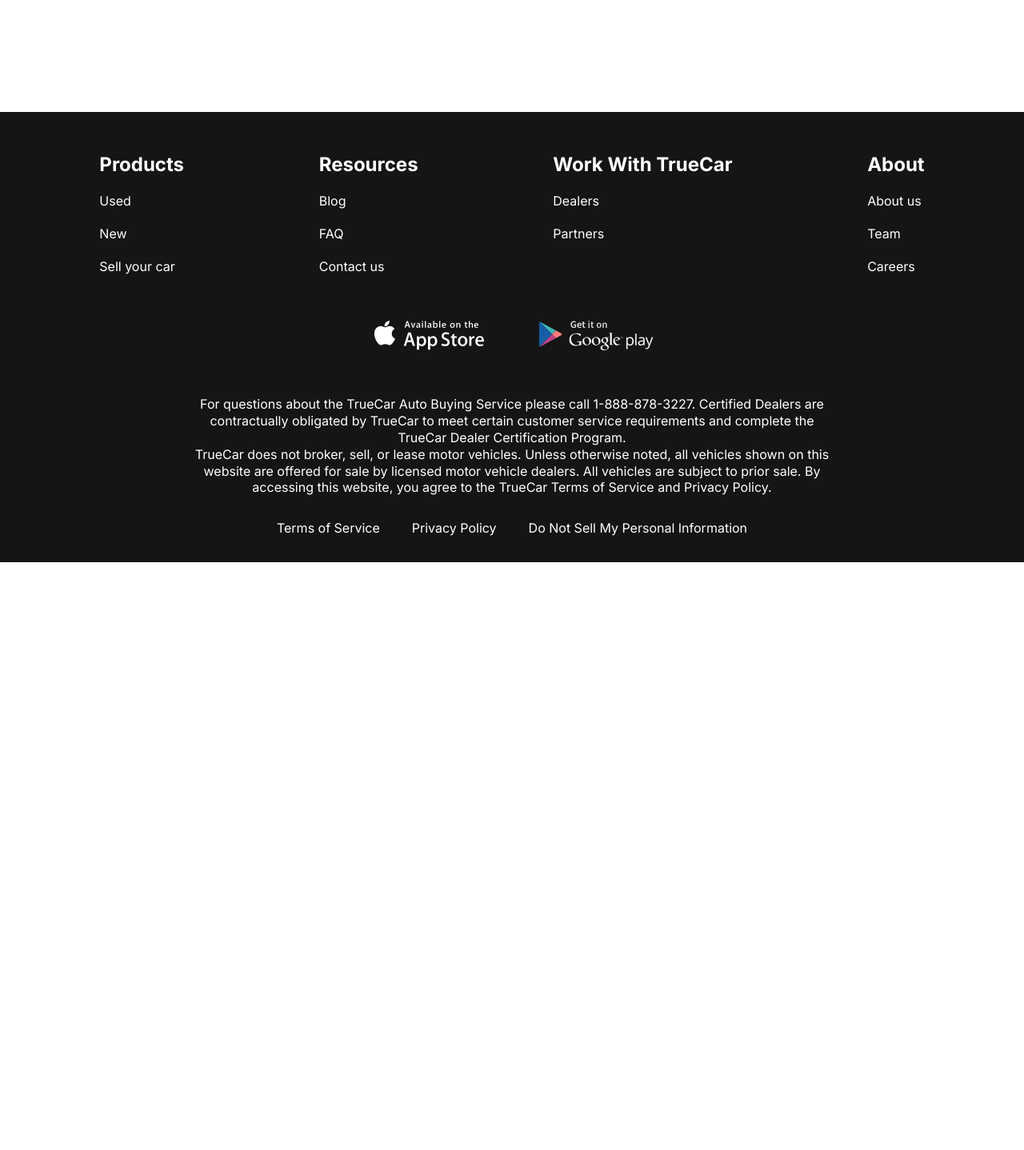
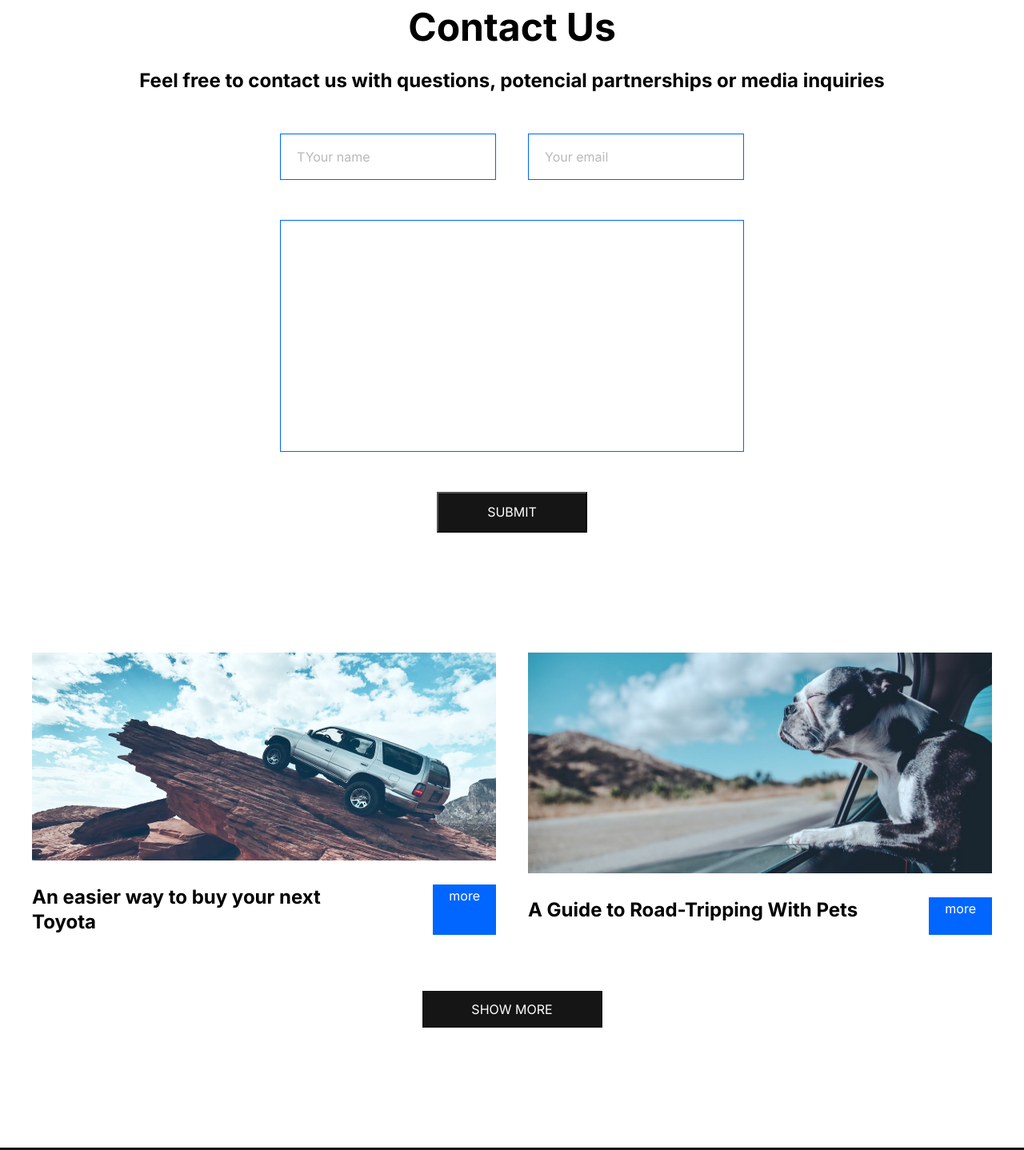
Before and after one commit to TimWolfskin/cars-leasing, a plain HTML site: page app/contacts.html in a window 1280 px wide. Shown: the part 237-1675 px from the top of the page at 80% size. Before the commit the page ends 940 px from the top, so only its background shows below. Drawn offline with Linux system fonts and the light colour scheme; files that its build step writes are made by us from their sources.

Commit message:
added page contacts

```diff
--- a/app/contacts.html
+++ b/app/contacts.html
@@ -9,14 +9,14 @@
     <link rel="preconnect" href="https://fonts.googleapis.com">
     <link rel="preconnect" href="https://fonts.gstatic.com" crossorigin>
     <link href="https://fonts.googleapis.com/css2?family=Inter:wght@300;400;500;600;700&display=swap" rel="stylesheet">
-    <link rel="stylesheet" href="css/style.min.css">
+    <link rel="stylesheet" href="css/style.css">
 </head>
 
 <body>
     <header class="header">
         <div class="container">
             <div class="header__inner">
-                <a class="logo" href="#">
+                <a class="logo" href="index.html">
                     <img class="logo__img" src="images/icons/logo.svg" alt="">
                 </a>
                 <nav class="menu">
@@ -42,7 +42,42 @@
         </div>
     </header>
     <div class="wrapper">
-        <main class="main"></main>
+        <main class="main">
+            <section class="contacts">
+                <div class="container">
+                    <h2 class="section-title contacts__title">Contact Us</h2>
+                    <p class="contacts__text">
+                        Feel free to contact us with questions, potencial
+                        partnerships or media inquiries
+                    </p>
+                    <form class="form" action="#">
+                        <input class="form__input" type="text" placeholder="TYour name">
+                        <input class="form__input" type="email" placeholder="Your email">
+                        <textarea class="form__textarea" placeholder="Your text">
+
+                        </textarea>
+                        <button class="form__btn" type="submit">SUBMIT</button>
+                    </form>
+                </div>
+            </section>
+            <section class="blog">
+                <div class="container">
+                    <div class="blog__items">
+                        <div class="blog__item">
+                            <img class="blog__item-img" src="images/blog-1.jpg" alt="">
+                            <h4 class="blog__item-title">An easier way to buy your next Toyota</h4>
+                            <a class="blog__item-link" href="#">more</a>
+                        </div>
+                        <div class="blog__item">
+                            <img class="blog__item-img" src="images/blog-2.jpg" alt="">
+                            <h4 class="blog__item-title">A Guide to Road-Tripping With Pets</h4>
+                            <a class="blog__item-link" href="#">more</a>
+                        </div>
+                    </div>
+                    <a class="blog__link" href="#">SHOW MORE</a>
+                </div>
+            </section>
+        </main>
         <footer class="footer">
             <div class="container">
                 <nav class="footer__menu">
--- a/app/css/style.css
+++ b/app/css/style.css
@@ -118,7 +118,7 @@
 .header-main {
   background-color: transparent;
   position: absolute;
-  z-index: 5;
+  z-index: 10;
   left: 0;
   right: 0;
 }
@@ -243,7 +243,7 @@
   height: 100vh;
 }
 
-.swiper-pagination-bullet{
+.swiper-pagination-bullet {
   width: 120px;
   height: 3px;
   background-color: #151515;
@@ -319,7 +319,7 @@
   min-height: 63px;
 }
 
-.how-does__item  + .how-does__item {
+.how-does__item+.how-does__item {
   margin-top: 40px;
 }
 
@@ -382,12 +382,127 @@
   grid-template-columns: repeat(4, 1fr);
 }
 
-.importnant__item {
-}
-
 .importnant__item-img {
   margin-bottom: 20px;
 }
 
-.importnant__item-text {
+
+
+
+/* Page contacts */
+
+.contacts {
+  padding: 100px 0 150px;
 }
+
+.contacts__title {
+  margin-bottom: 20px;
+}
+
+.contacts__text {
+  text-align: center;
+  font-weight: 700;
+  font-size: 24px;
+  margin-bottom: 50px;
+  padding: 0 100px;
+}
+
+.form {
+  max-width: 580px;
+  margin: 0 auto;
+  display: flex;
+  justify-content: space-between;
+  flex-wrap: wrap;
+}
+
+.form__input {
+  width: 270px;
+  padding: 18px 20px;
+  display: inline-block;
+  border: 1px solid #0066ff;
+  margin-bottom: 50px;
+  font-size: 16px;
+  font-weight: 400;
+  font-family: 'Inter', sans-serif;
+  line-height: 1.3;
+  color: #000;
+}
+
+.form__input::placeholder,
+.form__textarea::placeholder {
+  font-size: 16px;
+  font-weight: 400;
+  font-family: 'Inter', sans-serif;
+  line-height: 1.3;
+  opacity: 0.5;
+}
+
+.form__textarea {
+  width: 100%;
+  resize: none;
+  padding: 28px 20px;
+  height: 290px;
+  border: 1px solid #0066ff;
+  font-size: 16px;
+  font-weight: 400;
+  font-family: 'Inter', sans-serif;
+  line-height: 1.3;
+  color: #000;
+  margin-bottom: 50px;
+}
+
+.form__btn {
+  text-transform: uppercase;
+  color: #fff;
+  background-color: #151515;
+  font-family: 'Inter', sans-serif;
+  font-size: 16px;
+  font-weight: 400;
+  padding: 13px 61px;
+  margin: 0 auto;
+}
+
+.blog {
+  padding-bottom: 150px;
+}
+
+.blog__items {
+  display: grid;
+  grid-template-columns: repeat(2, 1fr);
+  gap: 40px;
+  margin-bottom: 70px;
+}
+
+.blog__item {
+  display: flex;
+  justify-content: space-between;
+  flex-wrap: wrap;
+}
+
+.blog__item-img {
+  margin-bottom: 30px;
+  width: 100%;
+}
+
+.blog__item-title {
+  flex-basis: 446px;
+  font-size: 24px;
+  font-weight: 700;
+}
+
+.blog__item-link {
+  color: #fff;
+  background-color: #0066ff;
+  padding: 4px 20px;
+}
+
+.blog__link {
+  text-transform: uppercase;
+  color: #fff;
+  background-color: #151515;
+  padding: 13px;
+  width: 225px;
+  margin: 0 auto;
+  text-align: center;
+  display: block;
+}
```
Also changed, not shown: app/index.html (+2 -2 lines), app/new-cars.html (+1 -1 lines), app/images/blog-1.jpg (added), app/images/blog-2.jpg (added).
